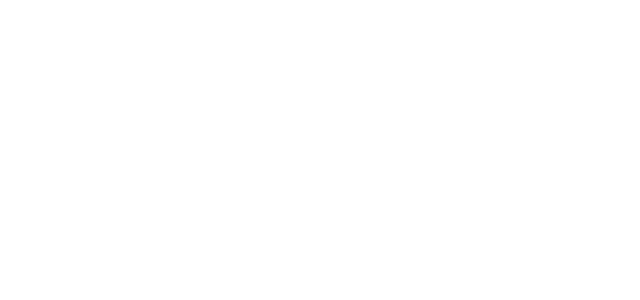
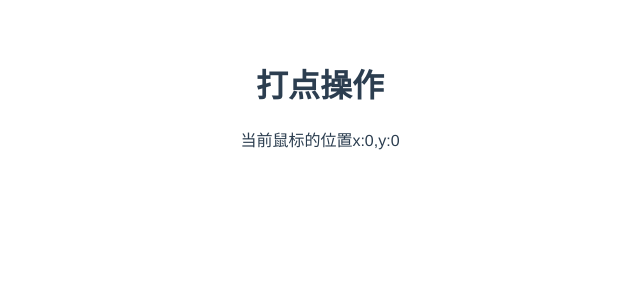
Before and after one commit to zhangzan0224/vue3Study, a Vue app: page /hookstest in a window 1280 px wide. Before the commit this address had no page. Shown: the top 300 px of the page, without its empty margins (320-960 px from the left). Built offline with nearby package versions, Linux system fonts and the light colour scheme.

Commit message:
测试自定义钩子

```diff
--- /dev/null
+++ b/src/hooks/point.js
@@ -0,0 +1,19 @@
+import { reactive, onMounted, onUnmounted } from 'vue'
+
+export default () => {
+  let point = reactive({
+    x: 0,
+    y: 0
+  })
+  const getPoint = (event) => {
+    point.x = event.pageX
+    point.y = event.pageY
+  }
+  onMounted(() => {
+    window.addEventListener('click', getPoint)
+  })
+  onUnmounted(() => {
+    window.removeEventListener('click', getPoint)
+  })
+  return point
+}
--- a/src/router/routes.js
+++ b/src/router/routes.js
@@ -15,6 +15,12 @@
     name: 'watchTest',
     path: '/watchtest',
     component: () => import('@/testWatch/index.vue')
+  },
+  // 测试hooks
+  {
+    name: 'TestHooks',
+    path: '/hookstest',
+    component: () => import('@/testHooks/index.vue')
   }
 ]
 
--- /dev/null
+++ b/src/testHooks/index.vue
@@ -0,0 +1,18 @@
+<template>
+  <div class="container">
+    <h1>打点操作</h1>
+    <span>当前鼠标的位置x:{{ point.x }},y:{{ point.y }}</span>
+  </div>
+</template>
+<script>
+// import { reactive, toRefs, onBeforeMount, onMounted, onUnmounted } from "vue";
+import usePoint from "../hooks/point";
+export default {
+  name: "TestHooks",
+  setup() {
+    const point = usePoint();
+    return { point };
+  },
+};
+</script>
+<style lang="scss" scoped></style>
```
